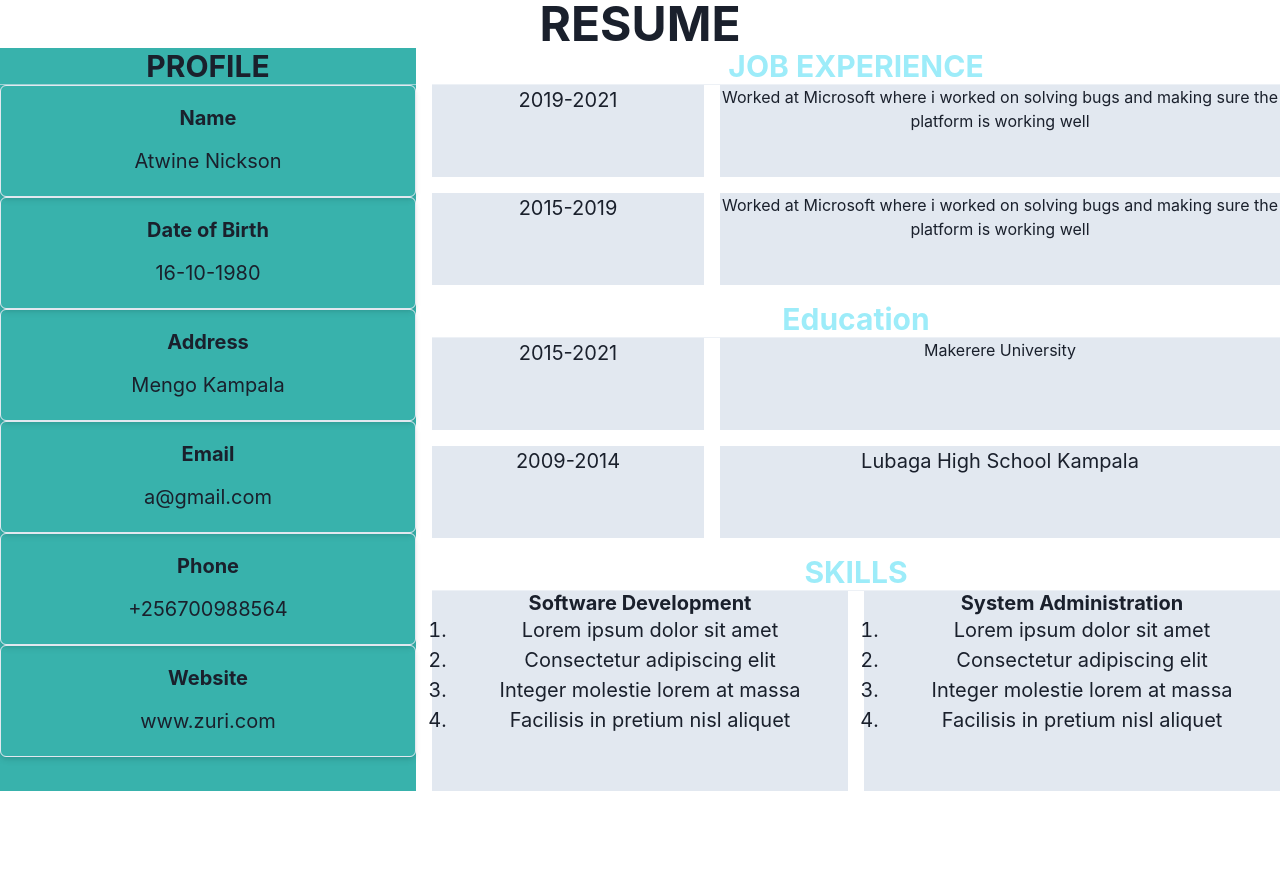
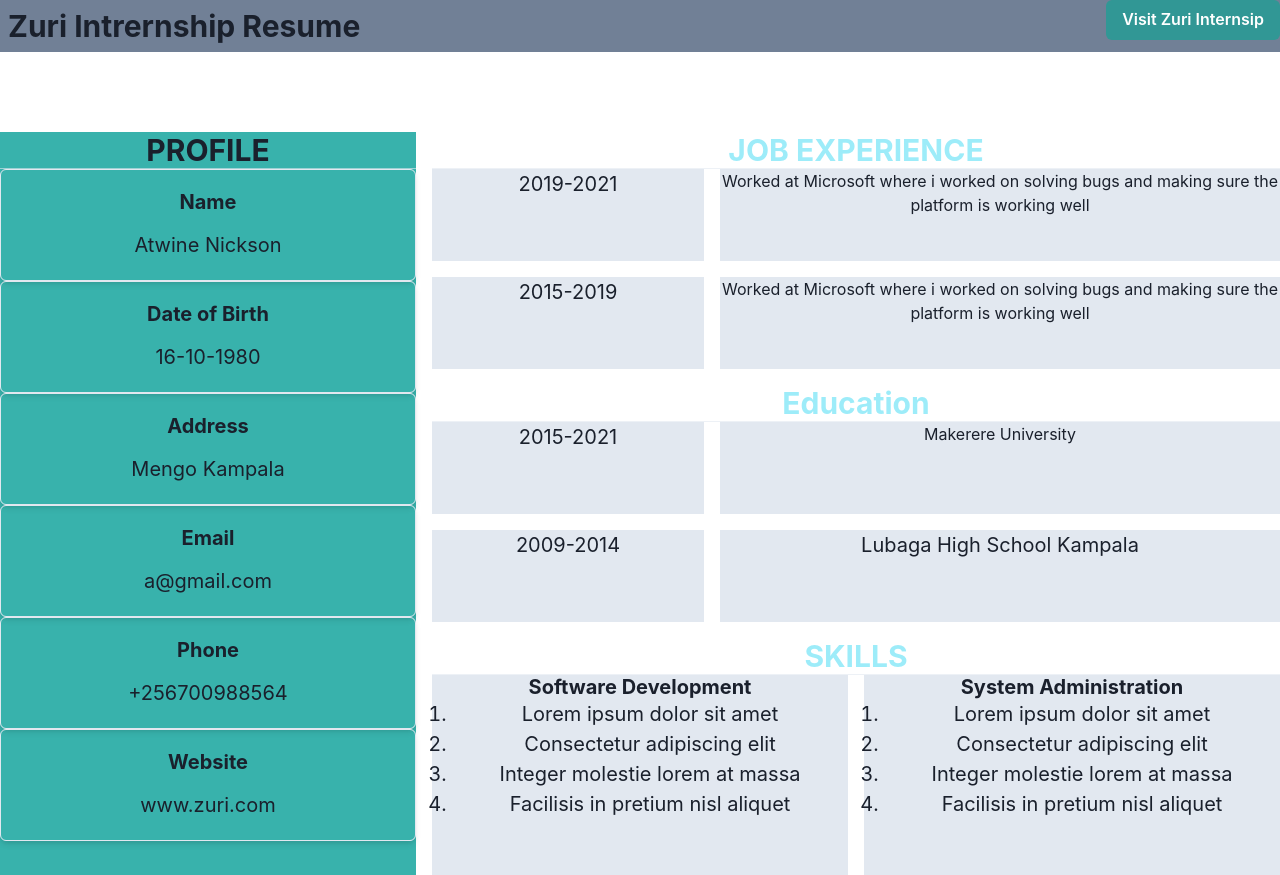
Before and after one commit to Atwinenickson/zuriintern, a React (Create React App) app: page / in a window 1280 px wide. Before the commit the page ends 800 px from the top, so only its background shows below. Built offline with nearby package versions, Linux system fonts and the light colour scheme.

Commit message:
added headers and links

```diff
--- a/src/App.js
+++ b/src/App.js
@@ -10,6 +10,11 @@ import {
   Grid,
   GridItem,
   theme,
+  Image,
+  Stack,
+  Flex,
+  Spacer,
+  Button
 } from '@chakra-ui/react';
 import { ColorModeSwitcher } from './ColorModeSwitcher';
 import { Logo } from './Logo';
@@ -18,7 +23,17 @@ function App() {
   return (
     <ChakraProvider theme={theme}>
       <Box textAlign="center" fontSize="xl">
-        <Heading as="h2" size="2xl" >RESUME</Heading >
+        <Box mb={20} bg='#718096'>
+        <Flex>
+  <Box p="2">
+    <Heading as="h2" size="lg">Zuri Intrernship Resume</Heading>
+  </Box>
+  <Spacer />
+  <Box>
+    <Button colorScheme="teal">Visit Zuri Internsip</Button>
+  </Box>
+</Flex>
+</Box>
         <Grid
   h="200px"
   templateRows="repeat(3, 1fr)"
```
Also changed, not shown: public/zuri.jpeg (added).
